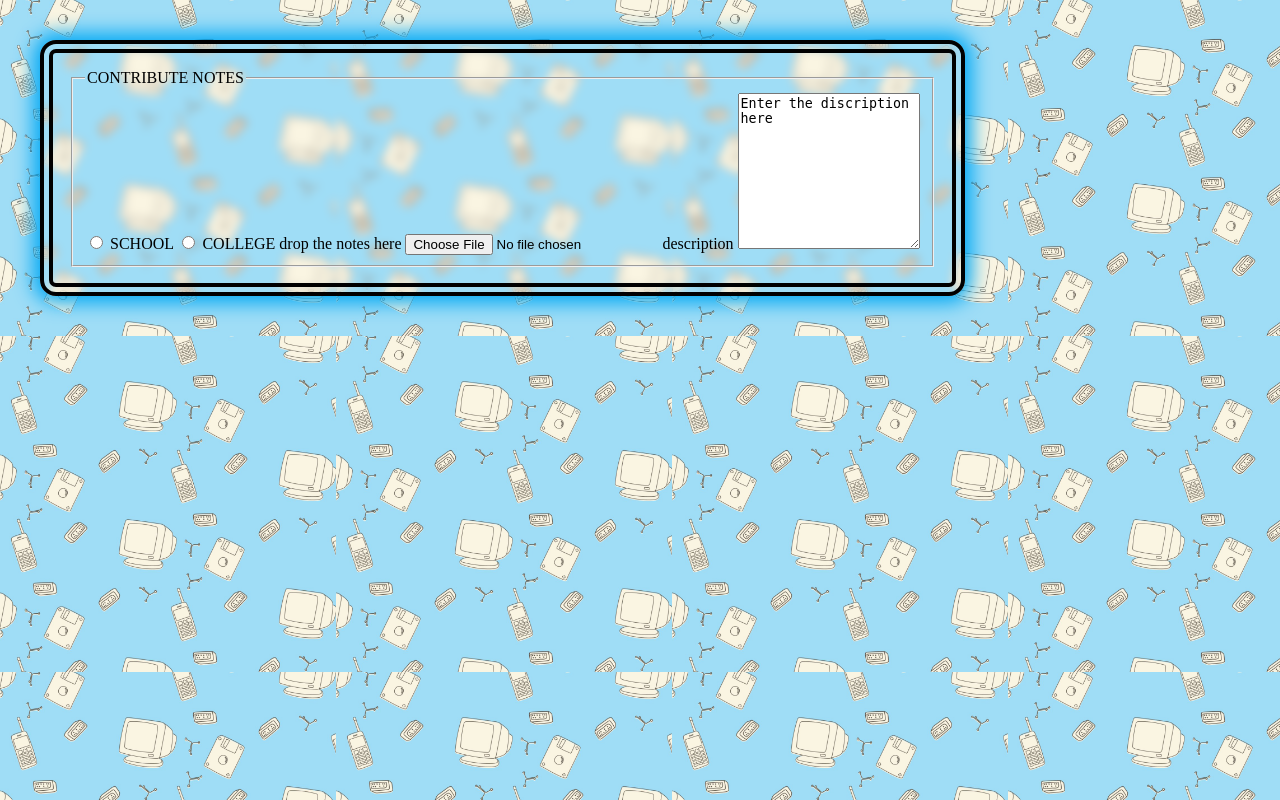
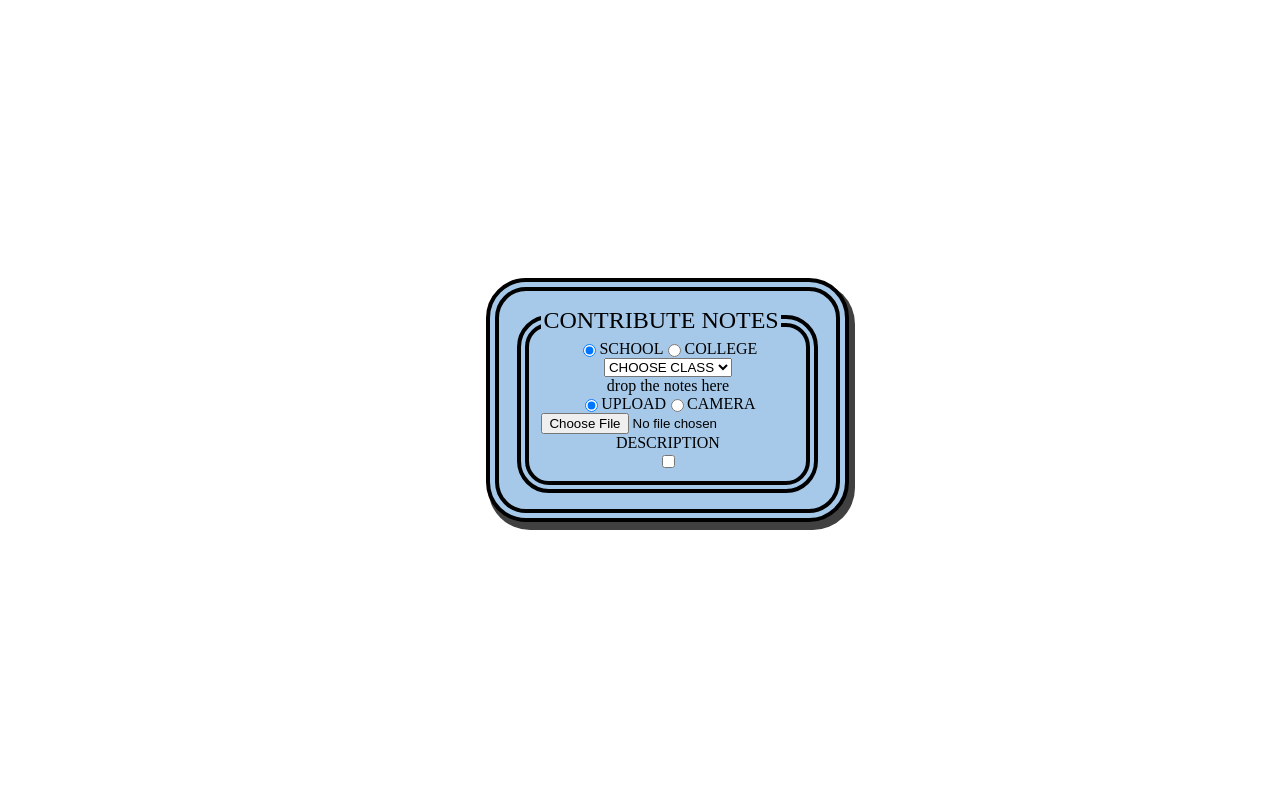
Before and after one commit to HimanshuChandna/Coders_Den, a PHP site: page /contributenotes/contributenotes.html in a window 1280 px wide; the page is wider, and only the part inside the window is pictured. Run offline with PHP 8.4, Linux system fonts and the light colour scheme.

Commit message:
changed the design

```diff
--- a/src/contributenotes/contributenotes.css
+++ b/src/contributenotes/contributenotes.css
@@ -1,27 +1,57 @@
+html{
+    width: 100%;
+    height: 100%;
+    margin: 0%;
+    display: inline-grid;
+    margin-left: 38%;
+    margin-right: auto;
+    align-content: center;
+}
 body{
-    background-image: url(images/77090987_fb-image_normal_none.jpg);
-    background-size: contain;
     padding: 2vh 2vh 2vh 2vh;
-
+    margin: 0%;
+    padding:0%;
+    display: inline-flex;
 }
 
 .submitnotes {
     box-sizing: border-box;
-    box-shadow: #03a9f4 0px 0px 19px 7px;
-    backdrop-filter: blur(5px);
+    box-shadow: #000000BF 4px 6px 0px 2px;
     border-color: rgb(0, 0, 0);
     border-width: 1.7vh;
     border-style: double;
-    border-top-left-radius:2vh ;
-    border-top-right-radius: 2vh;
-    border-bottom-left-radius:2vh ;
-    border-bottom-right-radius:2vh ;
-
+    border-top-left-radius:5vh ;
+    border-top-right-radius: 5vh;
+    border-bottom-left-radius:5vh ;
+    border-bottom-right-radius:5vh ;
+    background-color: rgb(167, 201, 233);
+    display: inline-flex;
 
 }
 
 .contributenotes {
     padding: 2vh 2vh 2vh 2vh;
-    display:inline-block;
-
+    align-items: center;
 }
+fieldset{
+    border-color: rgb(0, 0, 0);
+    border-width: 1.5vh;
+    border-style:double;
+    border-top-left-radius:4vh ;
+    border-top-right-radius: 4vh;
+    border-bottom-left-radius:4vh ;
+    border-bottom-right-radius:4vh ;
+}
+fieldset legend{
+    text-align: justify;
+    font-size: 3vh;
+    font-family: 'Arial Narrow Bold';
+}
+.foralign{
+display: grid;
+}
+#griditem{
+    display: flex;
+    justify-content: center;
+    align-content: center;
+}
--- a/src/contributenotes/contributenotes.html
+++ b/src/contributenotes/contributenotes.html
@@ -1,5 +1,6 @@
 <!DOCTYPE html>
 <html lang="en">
+
 <head>
     <meta charset="UTF-8">
     <meta name="viewport" content="width=device-width, initial-scale=1.0">
@@ -7,9 +8,7 @@
     <link rel="stylesheet" href="contributenotes.css">
     <script src="https://ajax.googleapis.com/ajax/libs/jquery/3.7.1/jquery.min.js"></script>
     <script>
-        // $('#school').click(function(){$("#class").toggle(this.click);});
-        $(document).ready(function () {
-            $("#classno").hide();
+        $(function () {
             $("#coursename").hide();
             $("#semester").hide();
             $(".contributenotes input").change(function () {
@@ -26,22 +25,49 @@
                 }
             });
         });
+        $(function () {
+            $(".camera").hide();
+            $(".upload").show();
+            $(".contributenotes input").change(function () {
+                var val = $("input[name=filechoose]:checked", ".contributenotes").val();
+                if (val == "UPLOAD") {
+                    $(".upload").show();
+                    $(".camera").hide();
+                } else {
+                    $(".upload").hide();
+                    $(".camera").show();
+                }
+            });
+        });
+        $(function () {
+            $("#showed").hide();
+            $("#checkboxfortextarea").click(function () {
+                if ($("#checkboxfortextarea").is(":checked")) {
+                    $("#showed").show();
+                } else {
+                    $("#showed").hide();
+                };
+            });
+        });
     </script>
 </head>
 
 <body>
-    <div class="contributenotes">
     <div class="submitnotes">
         <form action="" method="post" class="contributenotes">
             <fieldset>
                 <legend>CONTRIBUTE NOTES</legend>
-                <input type="radio" name="study" value="school">
+                <div class="foralign">
+                    <section id="griditem">
+                        <input type="radio" name="study" value="school" checked>
                         <label>SCHOOL</label>
                         <input type="radio" name="study" value="college">
                         <label>COLLEGE</label>
+                    </section>
+                    <section id="griditem">
                         <div id="classno">
                             <select>
-                        <option value="5" selected hidden>choose class</option>
+                                <option value="5" hidden>CHOOSE CLASS</option>
                                 <option value="6">6</option>
                                 <option value="7">7</option>
                                 <option value="8">8</option>
@@ -68,7 +94,7 @@
                         </div>
                         <div id="semester">
                             <select size="0">
-                        <option value="0" selected hidden>choose semester</option>
+                                <option value="0" selected hidden>CHOOSE SEMESTER</option>
                                 <option value="1">semester 1</option>
                                 <option value="2">semester 2 </option>
                                 <option value="3">semester 3</option>
@@ -81,15 +107,43 @@
                                 <option value="10">semester 10</option>
                                 <option value="11">semester 11</option>
                                 <option value="12">semester 12</option>
-                    </select>
+                            </select><br>
                         </div>
-                <label for="file">drop the notes here</label>
-                <input type="file" id="file">
-                <label for="description">description</label>
-                <textarea rows=10 coloums=20 id="description">Enter the discription here</textarea>
+                    </section>
+                    <section id="griditem">
+                        <label for="file">drop the notes here</label><br>
+                    </section>
+                    <section id="griditem">
+                        <input type="radio" name="filechoose" value="UPLOAD" checked>
+                        <label>UPLOAD</label>
+                        <input type="radio" name="filechoose" value="CAMERA">
+                        <label>CAMERA</label>
+                    </section>
+                    <section id="griditem">
+                        <div class="upload">
+                            <section id="griditem">
+                                <input type="file" id="file" accept=".pdf,.doc,.jpg,.png,.docx"><br>
+                            </section>
+                        </div>
+                        <div class="camera">
+                            <section id="griditem">
+                                <input type="file" accept="image/*" capture="enviornment"></input>
+                            </section>
+                        </div><br>
+                    </section>
+                    <section id="griditem">
+                        <label>DESCRIPTION</label>
+                    </section>
+                    <section id="griditem">
+                        <input type="checkbox" id="checkboxfortextarea">
+                        <div id="showed">
+                            <textarea rows=5 coloums=20>Enter the discription here</textarea>
+                        </div>
+                    </section>
+                </div>
             </fieldset>
         </form>
     </div>
-    </div>
 </body>
+
 </html>
```
Lines whose indentation alone changed are shown as unchanged.
